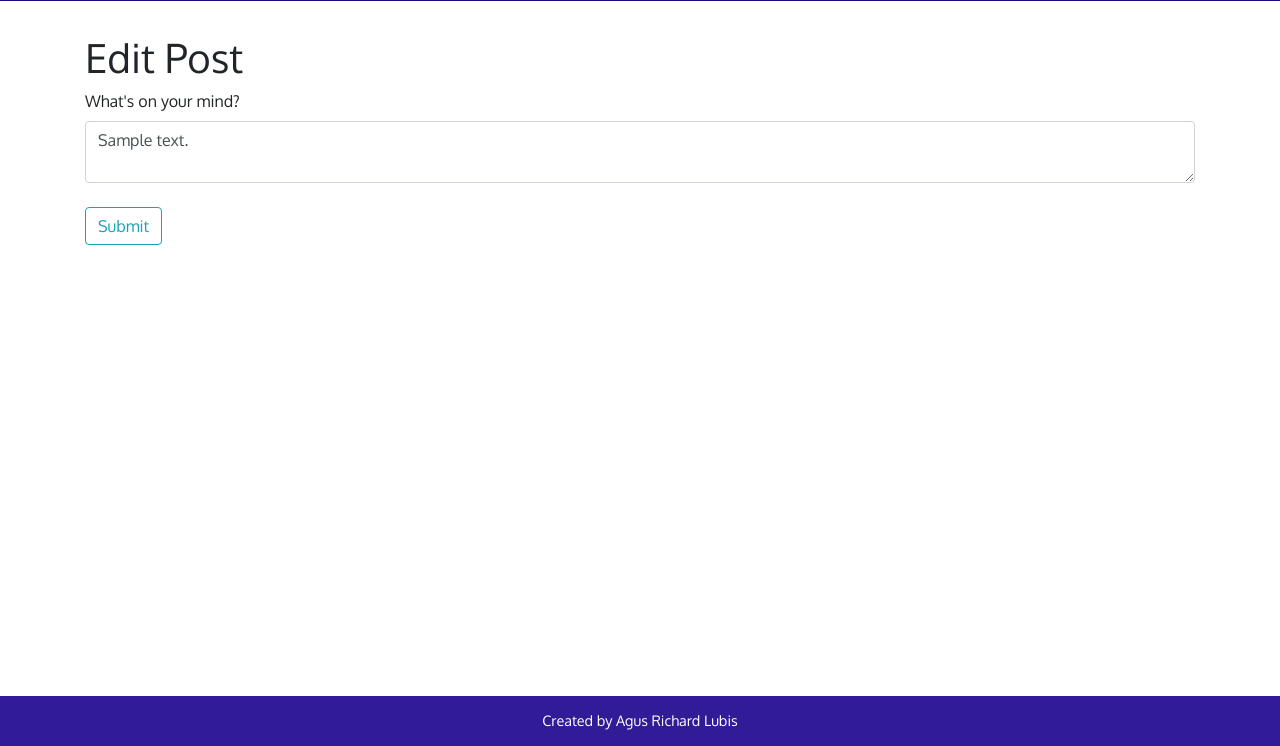
After one commit to agusrichard/scala-workbook, a Flask app: page /edit/1 in a window 1280 px wide. The commit adds this page. Shown: the part 331-1077 px from the top of the page. Run offline with Flask 2, Linux system fonts and the light colour scheme; a user stored in the database is signed in; tables that the repository leaves empty hold one stand-in row (values such as "Sample post"); some libraries are stand-ins or nearby versions.

Commit message:
Post editor

```diff
--- a/app/main/views.py
+++ b/app/main/views.py
@@ -21,6 +21,7 @@ def index():
 			return redirect(next)
 		flash('Invalid email or password', 'warning')
 	return render_template('index.html', index_page=True, form=form)
+
 
 @main.route('/home', methods=['GET', 'POST'])
 def home():
@@ -94,3 +95,27 @@ def edit_profile_admin(id):
 	form.location.data = user.location
 	form.about_me.data = user.about_me
 	return render_template('main/edit_profile_admin.html', title='Admin Edit Profile', user=user, form=form)
+
+
+@main.route('/post/<int:id>')
+def post(id):
+	post = Post.query.get_or_404(id)
+	return render_template('main/post.html', posts=[post], title="Post {}".format(id))
+
+
+@main.route('/edit/<int:id>', methods=['GET', 'POST'])
+@login_required
+def edit(id):
+	post = Post.query.get_or_404(id)
+	if current_user != post.author and \
+			not current_user.can(Permission.ADMIN):
+		abort(403)
+	form = PostForm()
+	if form.validate_on_submit():
+		post.body = form.body.data
+		db.session.add(post)
+		db.session.commit()
+		flash('The post has been updated.', 'success')
+		return redirect(url_for('main.user', username=post.author.username))
+	form.body.data = post.body
+	return render_template('main/edit_post.html', form=form, title='Edit Post')
--- a/app/static/style.css
+++ b/app/static/style.css
@@ -159,6 +159,10 @@ div.flask-pagedown-preview h3 {
     font-size: 120%;
 }
 
+div.post-footer {
+    text-align: right;
+}
+
 /* FOOTER */
 
 footer#footer {
--- /dev/null
+++ b/app/templates/main/edit_post.html
@@ -0,0 +1,19 @@
+{% extends "base.html" %}
+{% import "_macros.html" as macros %}
+
+{% block content %}
+<div class="page-header">
+    <h1>Edit Post</h1>
+</div>
+<div>
+	<form action="" method="POST">
+		{{ form.hidden_tag() }}
+		<fieldset class="form-group">
+			{{ macros.render_form(form.body) }}
+			<div class="form-group mt-4">
+				{{ form.submit(class="btn btn-outline-info") }}
+			</div>
+		</fieldset>
+	</form>
+</div>
+{% endblock %}
--- /dev/null
+++ b/app/templates/main/post.html
@@ -0,0 +1,6 @@
+{% extends "base.html" %}
+{% import "_macros.html" as macros %}
+
+{% block content %}
+{% include "main/_posts.html" %}
+{% endblock %}
```
Also changed, not shown: app/templates/main/_posts.html (+14 -0 lines).
